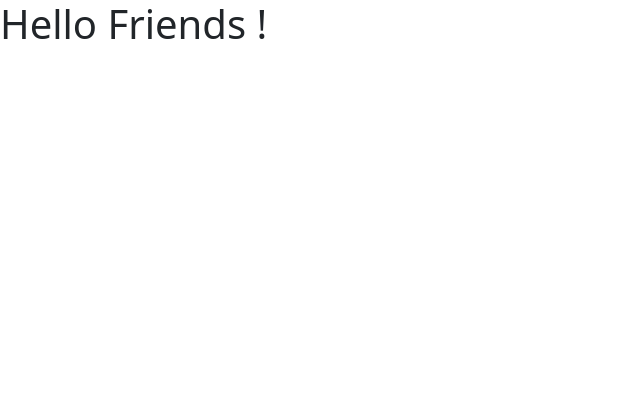
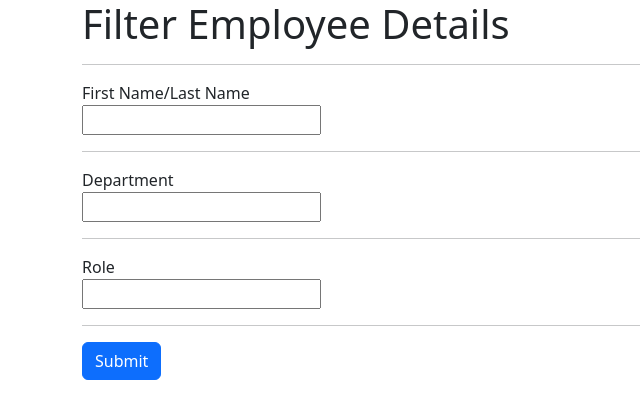
Before and after one commit to Madhusolanki48/Office-Sync, a Django app: page /filter/ in a window 1280 px wide. Shown: the top 419 px of the page, without its empty margins (0-640 px from the left). Run offline with Django 5.2, Linux system fonts and the light colour scheme.

Commit message:
feat: enable filtering of emp via form

```diff
--- a/offc_emp_proj/emp_app/templates/filter_emp.html
+++ b/offc_emp_proj/emp_app/templates/filter_emp.html
@@ -7,7 +7,25 @@
     <link href="https://cdn.jsdelivr.net/npm/bootstrap@5.3.7/dist/css/bootstrap.min.css" rel="stylesheet" integrity="sha384-LN+7fdVzj6u52u30Kp6M/trliBMCMKTyK833zpbD+pXdCLuTusPj697FH4R/5mcr" crossorigin="anonymous">
   </head>
   <body>
-    <h1>Hello Friends !</h1>
+    <div class="container">
+        <h1>Filter Employee Details</h1>
+        <hr>
+        <form action="/filter/" method="post">
+    {% csrf_token %}
+  <div class="mb-3">
+    <label for="name">First Name/Last Name</label><br>
+    <input type="text" id="name" name="name" value="{{name}}">
+    <hr>
+    <label for="dept">Department</label><br>
+    <input type="text" id="dept" name="dept" value="{{dept}}"><br>
+    <hr>
+    <label for="role">Role</label><br>
+    <input type="text" id="role" name="role" value="{{role}}"><br>
+    <hr>
+  <button type="submit" class="btn btn-primary">Submit</button>
+</form>
+
+    </div>
     <script src="https://cdn.jsdelivr.net/npm/bootstrap@5.3.7/dist/js/bootstrap.bundle.min.js" integrity="sha384-ndDqU0Gzau9qJ1lfW4pNLlhNTkCfHzAVBReH9diLvGRem5+R9g2FzA8ZGN954O5Q" crossorigin="anonymous"></script>
   </body>
 </html>
--- a/offc_emp_proj/emp_app/views.py
+++ b/offc_emp_proj/emp_app/views.py
@@ -1,6 +1,7 @@
 from django.shortcuts import render, HttpResponse
 from .models import Employee,Role,Department
 from datetime import datetime
+from django.db.models import Q
 
 # Create your views here.
 def index(request):
@@ -47,4 +48,29 @@ def remove_emp(request,emp_id=0):
     return render(request, 'remove_emp.html',context)
 
 def filter_emp(request):
-    return render(request, 'filter_emp.html')
+    if request.method == 'POST':
+        name = request.POST.get('name', '').strip()
+        dept = request.POST.get('dept', '').strip()
+        role = request.POST.get('role', '').strip()
+        emps = Employee.objects.all()
+
+        if name:
+            emps = emps.filter(Q(first_name__icontains=name) | Q(last_name__icontains=name))
+
+        if dept:
+            emps = emps.filter(dept__name__icontains=dept)
+
+        if role:
+            emps = emps.filter(role__name__icontains=role)
+
+        context = {
+            'emps': emps,
+            'name': name,
+            'dept': dept,
+            'role': role,
+        }
+        return render(request, 'view_all_emp.html', context)
+    elif request.method == 'GET':
+        return render(request, 'filter_emp.html')
+    else:
+        return HttpResponse('An Exception Occurred')
```
